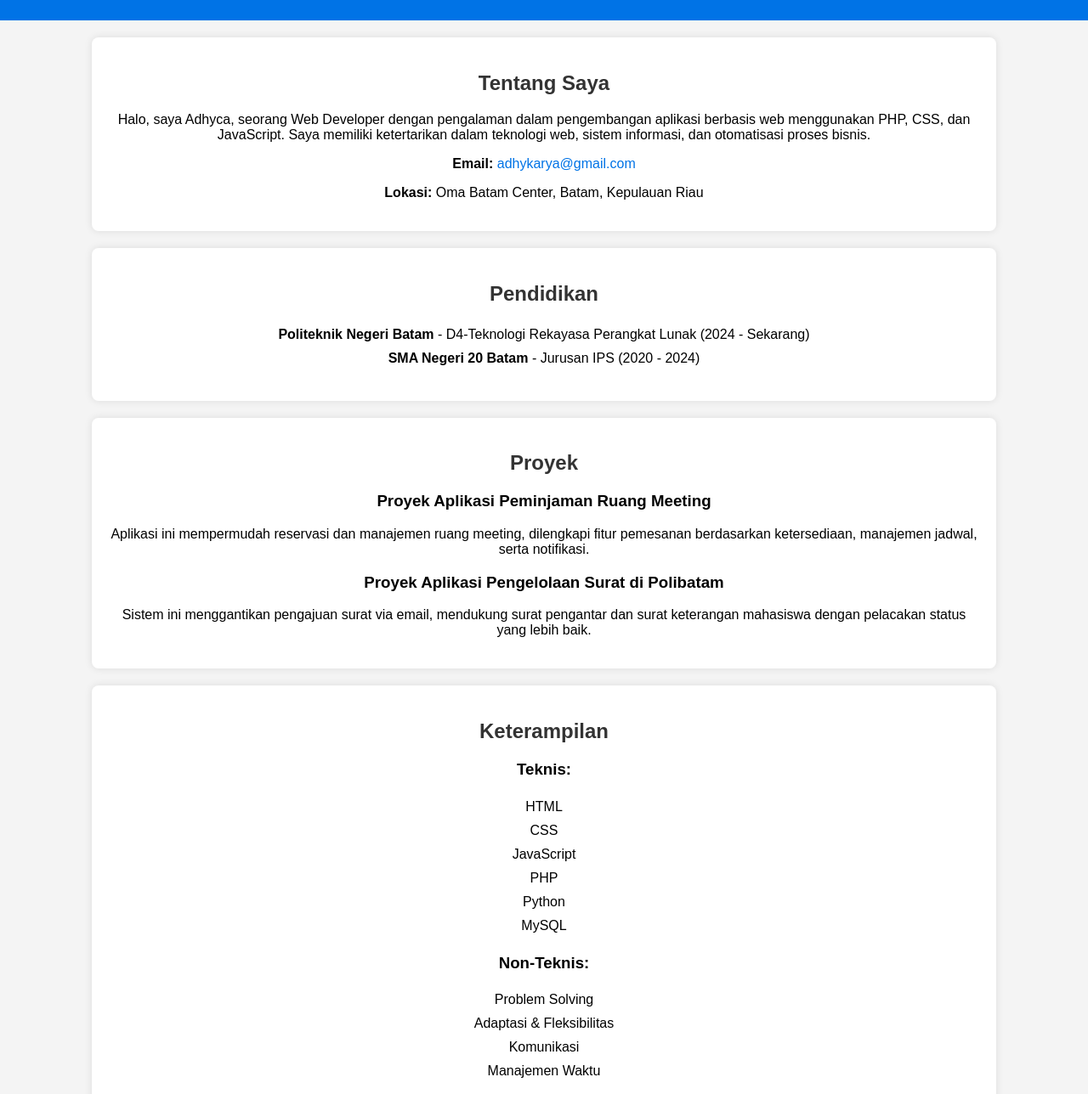
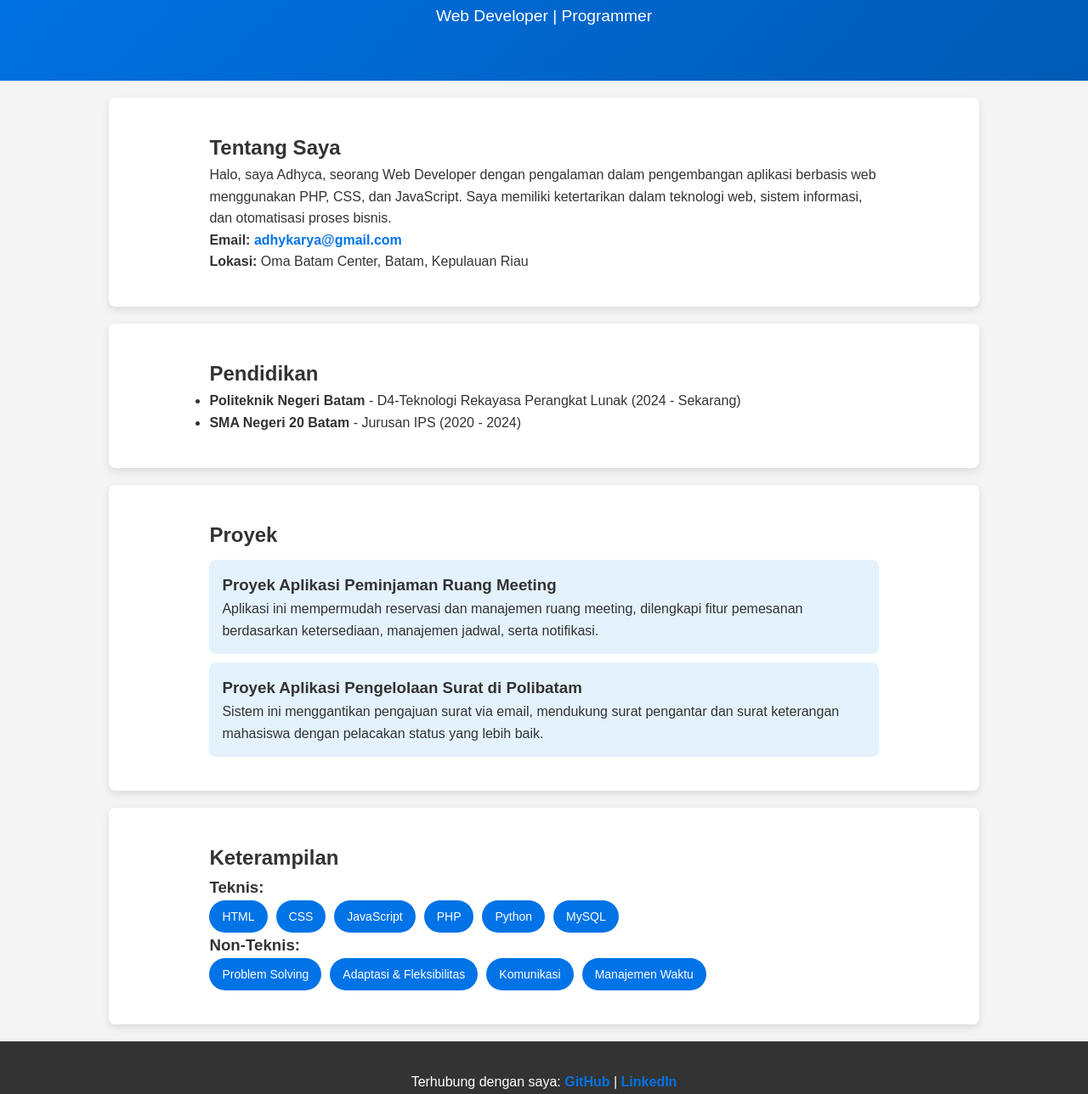
Before and after one commit to FeatingRates/Personal_Branding, a plain HTML site: page index.html in a window 1280 px wide. Shown: the part 130-1418 px from the top of the page at 85% size. Drawn offline with Linux system fonts and the light colour scheme.

Commit message:
Update style.css

```diff
--- a/style.css
+++ b/style.css
@@ -1,51 +1,93 @@
-body {
-    font-family: Arial, sans-serif;
+/* Reset CSS */
+* {
     margin: 0;
     padding: 0;
+    box-sizing: border-box;
+    font-family: 'Arial', sans-serif;
+}
+
+body {
     background: #f4f4f4;
+    color: #333;
+    line-height: 1.6;
+}
+
+/* Container */
+.container {
+    width: 80%;
+    margin: 0 auto;
+    padding: 20px 0;
+}
+
+/* Header */
+header {
+    background: linear-gradient(135deg, #0073e6, #005bb5);
+    color: white;
+    padding: 40px 0;
     text-align: center;
 }
 
-header {
-    background: #0073e6;
-    color: white;
-    padding: 20px;
+header h1 {
+    font-size: 2.5em;
+    margin-bottom: 10px;
 }
 
-.about, .education, .projects, .skills {
+header p {
+    font-size: 1.2em;
+    font-weight: 300;
+}
+
+/* Sections */
+section {
     background: white;
     margin: 20px auto;
     padding: 20px;
     width: 80%;
-    box-shadow: 0px 0px 10px rgba(0, 0, 0, 0.1);
+    box-shadow: 0px 4px 10px rgba(0, 0, 0, 0.1);
     border-radius: 8px;
 }
 
-h1, h2 {
-    color: #333;
+/* Project Section */
+.project {
+    background: #e3f2fd;
+    padding: 15px;
+    margin-top: 10px;
+    border-radius: 8px;
 }
 
-ul {
+/* Skill List */
+.skill-list {
+    display: flex;
+    flex-wrap: wrap;
+    gap: 10px;
     list-style: none;
     padding: 0;
 }
 
-ul li {
-    padding: 5px 0;
+.skill-list li {
+    background: #0073e6;
+    color: white;
+    padding: 8px 15px;
+    border-radius: 20px;
+    font-size: 14px;
 }
 
+/* Links */
 a {
     color: #0073e6;
     text-decoration: none;
+    font-weight: bold;
 }
 
 a:hover {
     text-decoration: underline;
 }
 
+/* Footer */
 footer {
     background: #333;
     color: white;
-    padding: 10px;
+    text-align: center;
+    padding: 15px 0;
     margin-top: 20px;
 }
```
